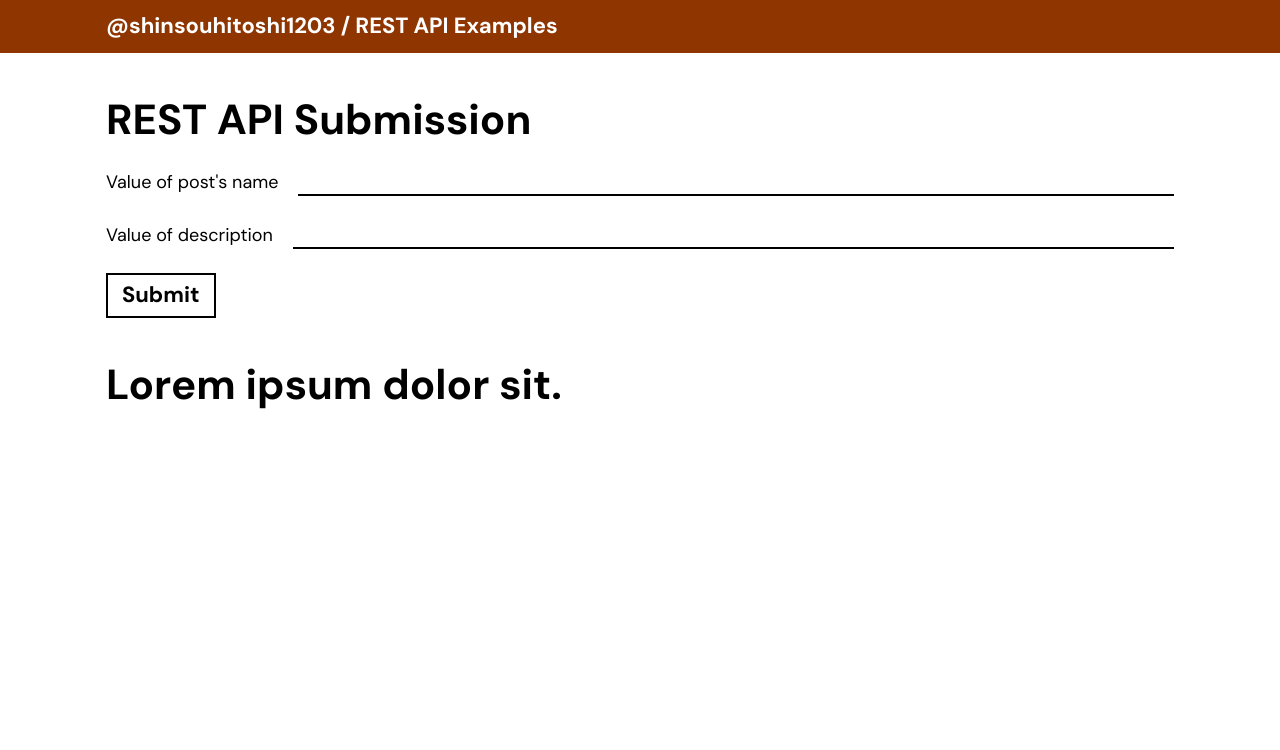
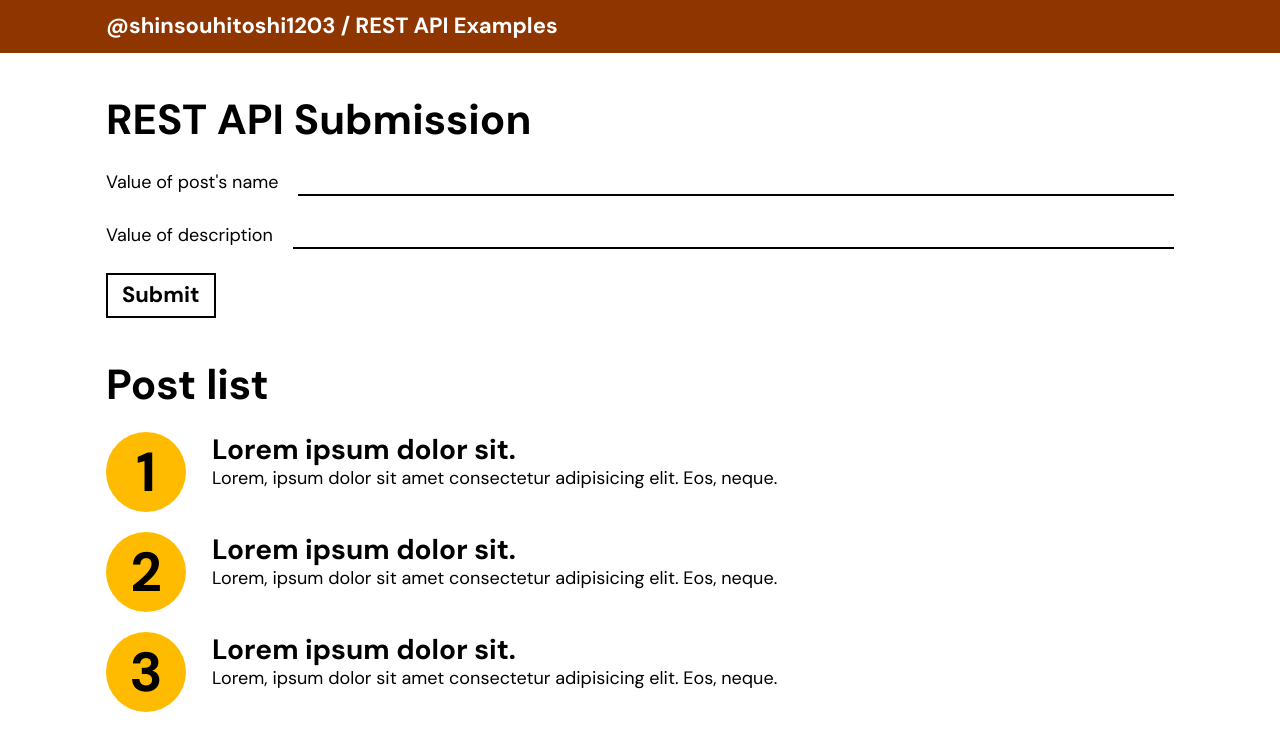
Before and after one commit to shinsouhitoshi1203/rest-api-example, a website: page index.html in a window 1280 px wide. Drawn offline with Linux system fonts and the light colour scheme.

Commit message:
[initializing]

```diff
--- a/assets/sass/base/_common.scss
+++ b/assets/sass/base/_common.scss
@@ -5,9 +5,9 @@ body {font-size: 1.8rem;font-weight: 400; font-family: $main-font;}
 h1, h2, h3, h4 {font-weight: 700; line-height: 1.3;}
 h1 {font-size: 5.5rem;}
 h2 {font-size: 4.2rem;}
-h3 {font-size: 3.4rem;}
+h3 {font-size: 2.8rem;}
 h4 {font-size: 2.2rem;}
-
+a {text-decoration: none; color: inherit}
 // sections
 .content-margin {@extend %wrap-content}
 
--- a/assets/sass/base/_mixin.scss
+++ b/assets/sass/base/_mixin.scss
@@ -14,3 +14,6 @@
     background: inherit;
     padding: 0; margin: 0;
 }
+
+%inpos {position: absolute; top: 0;left: 0;}
+%quick-center {display: flex; align-items: center; justify-content: center;}
--- a/assets/sass/main.scss
+++ b/assets/sass/main.scss
@@ -19,3 +19,47 @@
         }
     }
 }
+//for post containers
+.posts {
+    &__title {margin-bottom: 20px;}
+}
+.post {
+    &__list {
+        display: grid; grid-gap: 20px;
+    }
+    &__item {
+        display: flex; gap: 26px; align-items: stretch;
+    }
+
+    &__icon {
+        width: 80px;height: 80px;
+        border-radius: 50%;
+        background: #ffbb00;
+        flex-shrink: 0; position: relative;
+    }
+    &__icon:hover &__option {
+        visibility: visible; opacity: 1;
+    }
+    &__id, &__option {
+        @extend %inpos;
+        @extend %quick-center;
+        border-radius: 50%;width: 100%;height: 100%;
+    }
+    &__id {
+        @extend h1;
+    }
+    &__option {
+        background: #ff0000;
+        visibility: hidden; opacity: 0;
+        transition: .3s;
+        display: grid;
+        grid-gap: 10px;
+        align-content: center;
+        justify-items: center;
+        grid-auto-rows: 18px;
+        .cta {
+            color: white;
+            &:hover {color: yellow}
+        }
+    }
+}
--- a/index.html
+++ b/index.html
@@ -37,10 +37,54 @@
 
         <section class="posts">
             <div class="content-margin">
-                <h2>Lorem ipsum dolor sit.</h2>
+                <h2 class="posts__title">Post list</h2>
+                <div class="post__list">
+                    <div class="post__item data-post-aaaaaaa">
+                        <div class="post__icon">
+                            <div class="post__id">1</div>
+                            <div class="post__option">
+                                <a href="javascript:;" class="cta">Delete</a>
+                                <a href="javascript:;" class="cta">Modify</a>
+                            </div>
+                        </div>
+                        <div class="post__text">
+                            <h3 class="post__title">Lorem ipsum dolor sit.</h3>
+                            <p class="post__desc">Lorem, ipsum dolor sit amet consectetur adipisicing elit. Eos, neque.</p>
+                        </div>
+                    </div>
+                    <div class="post__item data-post-aaaaaaa">
+                        <div class="post__icon">
+                            <div class="post__id">2</div>
+                            <div class="post__option">
+                                <a href="javascript:;" class="cta">Delete</a>
+                                <a href="javascript:;" class="cta">Modify</a>
+                            </div>
+                        </div>
+                        <div class="post__text">
+                            <h3 class="post__title">Lorem ipsum dolor sit.</h3>
+                            <p class="post__desc">Lorem, ipsum dolor sit amet consectetur adipisicing elit. Eos, neque.</p>
+                        </div>
+                    </div>
+                    <div class="post__item data-post-aaaaaaa">
+                        <div class="post__icon">
+                            <div class="post__id">3</div>
+                            <div class="post__option">
+                                <a href="javascript:;" class="cta">Delete</a>
+                                <a href="javascript:;" class="cta">Modify</a>
+                            </div>
+                        </div>
+                        <div class="post__text">
+                            <h3 class="post__title">Lorem ipsum dolor sit.</h3>
+                            <p class="post__desc">Lorem, ipsum dolor sit amet consectetur adipisicing elit. Eos, neque.</p>
+                        </div>
+                    </div>
+                </div>
             </div>
         </section>
     </main>
 </body>
 <script src="./main.js"></script>
 </html>
+
+<!--
+ -->
```
Also changed, not shown: assets/css/main.css, 1 other file.
